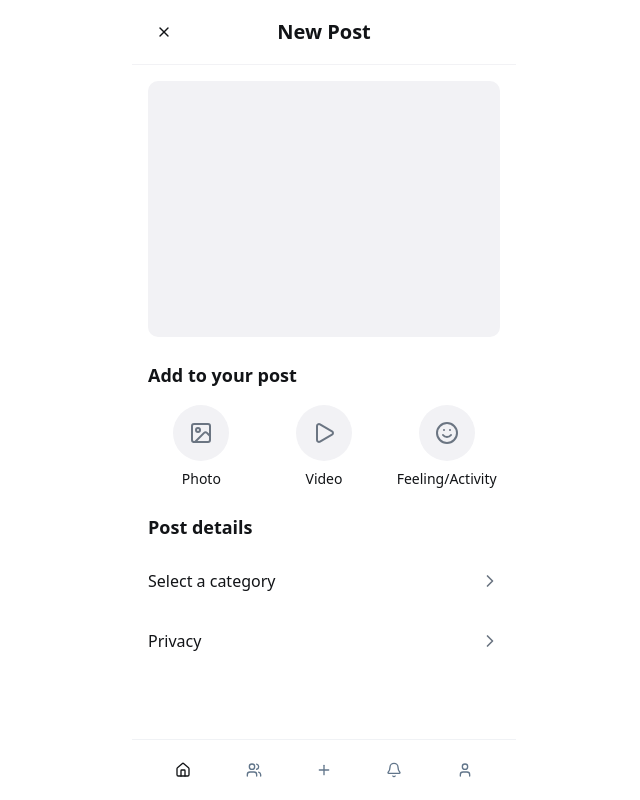
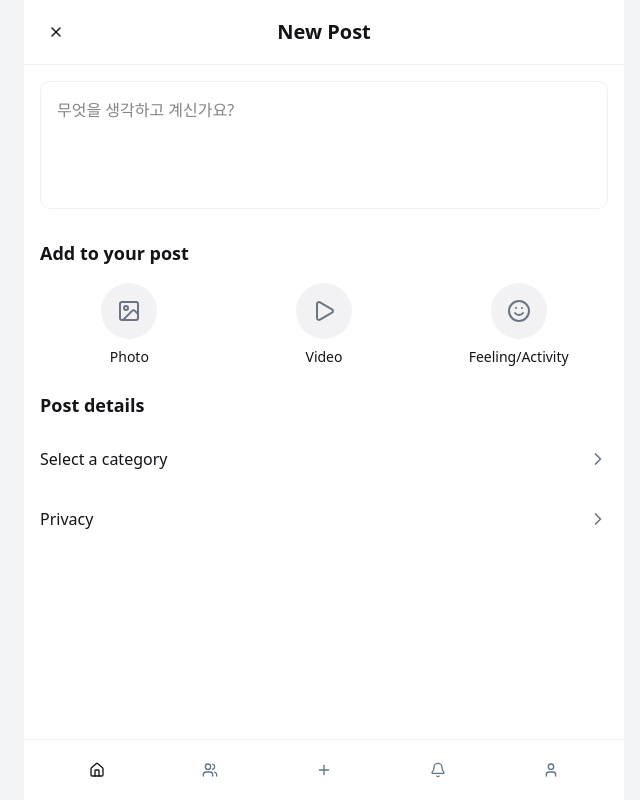
Before and after one commit to jaeha0311/gaeko_community, a Next.js app: page /new in a window 1280 px wide. Shown: the whole page, without its empty margins (316-956 px from the left). Built offline with nearby package versions, Linux system fonts and the light colour scheme.

Commit message:
Enhance post creation page with image upload, YouTube link input, and emoji picker functionality; improve layout and styling for better user experience

```diff
--- a/src/app/new/page.tsx
+++ b/src/app/new/page.tsx
@@ -3,11 +3,31 @@ import { X, ImageIcon, Play, Smile, ChevronRight } from "lucide-react"
 import { Button } from "@/components/ui/button"
 import BottomMenu from "@/components/ui/BottomMenu"
 import { useRouter } from "next/navigation"
-import { useState } from "react"
+import { useState, useRef, useEffect } from "react"
 
 export default function Component() {
     const router = useRouter();
     const [showConfirm, setShowConfirm] = useState(false);
+    const [postContent, setPostContent] = useState("");
+    const [selectedImage, setSelectedImage] = useState<File | null>(null);
+    const [youtubeLink, setYoutubeLink] = useState("");
+    const [selectedEmoji, setSelectedEmoji] = useState("");
+    const [showEmojiPicker, setShowEmojiPicker] = useState(false);
+    const fileInputRef = useRef<HTMLInputElement>(null);
+    const emojiPickerRef = useRef<HTMLDivElement>(null);
+
+    useEffect(() => {
+        const handleClickOutside = (event: MouseEvent) => {
+            if (emojiPickerRef.current && !emojiPickerRef.current.contains(event.target as Node)) {
+                setShowEmojiPicker(false);
+            }
+        };
+
+        document.addEventListener("mousedown", handleClickOutside);
+        return () => {
+            document.removeEventListener("mousedown", handleClickOutside);
+        };
+    }, [emojiPickerRef]);
 
     const handleCancel = () => {
         setShowConfirm(true);
@@ -22,8 +42,38 @@ export default function Component() {
         setShowConfirm(false);
     };
 
+    const handleImageUpload = () => {
+        fileInputRef.current?.click();
+    };
+
+    const handleFileSelect = (event: React.ChangeEvent<HTMLInputElement>) => {
+        const file = event.target.files?.[0];
+        if (file) {
+            setSelectedImage(file);
+        }
+    };
+
+    const handleYoutubeLink = () => {
+        const link = prompt("YouTube 링크를 입력하세요:");
+        if (link) {
+            setYoutubeLink(link);
+        }
+    };
+
+    const handleEmojiSelect = () => {
+        setShowEmojiPicker(!showEmojiPicker);
+    };
+
+    const emojis = ["😊", "😍", "🎉", "🔥", "💪", "🌟", "❤️", "👍", "🎯", "✨"];
+
+    const handleEmojiClick = (emoji: string) => {
+        setSelectedEmoji(emoji);
+        setShowEmojiPicker(false);
+    };
+
     return (
-        <div className="bg-[#ffffff] min-h-screen max-w-sm mx-auto flex flex-col">
+        <div className="min-h-screen bg-gray-100">
+            <div className="max-w-[600px] mx-auto bg-[#ffffff] min-h-screen flex flex-col">
                 {/* Header */}
                 <div className="flex items-center justify-between p-4 border-b border-[#f2f2f5]">
                     <Button variant="ghost" size="icon" className="p-0 h-8 w-8" onClick={handleCancel}>
@@ -35,34 +85,121 @@ export default function Component() {
 
                 {/* Content Area */}
                 <div className="flex-1 p-4 space-y-6">
-                {/* Placeholder Content Area */}
-                <div className="bg-[#f2f2f5] rounded-lg h-64 w-full"></div>
+                    {/* Text Input Area */}
+                    <div className="space-y-4">
+                        <textarea
+                            value={postContent}
+                            onChange={(e) => setPostContent(e.target.value)}
+                            placeholder="무엇을 생각하고 계신가요?"
+                            className="w-full h-32 p-4 border border-[#f2f2f5] rounded-lg resize-none focus:outline-none focus:ring-2 focus:ring-blue-500"
+                        />
+
+                        {/* Selected Content Display */}
+                        {selectedImage && (
+                            <div className="relative">
+                                <img
+                                    src={URL.createObjectURL(selectedImage)}
+                                    alt="Selected"
+                                    className="w-full h-32 object-cover rounded-lg"
+                                />
+                                <Button
+                                    variant="ghost"
+                                    size="icon"
+                                    className="absolute top-2 right-2 bg-white rounded-full"
+                                    onClick={() => setSelectedImage(null)}
+                                >
+                                    <X className="h-4 w-4" />
+                                </Button>
+                            </div>
+                        )}
+
+                        {youtubeLink && (
+                            <div className="p-3 bg-gray-50 rounded-lg">
+                                <p className="text-sm text-gray-600">YouTube 링크: {youtubeLink}</p>
+                                <Button
+                                    variant="ghost"
+                                    size="sm"
+                                    onClick={() => setYoutubeLink("")}
+                                    className="text-red-500 text-xs"
+                                >
+                                    제거
+                                </Button>
+                            </div>
+                        )}
+
+                        {selectedEmoji && (
+                            <div className="flex items-center gap-2">
+                                <span className="text-2xl">{selectedEmoji}</span>
+                                <Button
+                                    variant="ghost"
+                                    size="sm"
+                                    onClick={() => setSelectedEmoji("")}
+                                    className="text-red-500 text-xs"
+                                >
+                                    제거
+                                </Button>
+                            </div>
+                        )}
+                    </div>
 
                     {/* Add to your post */}
                     <div className="space-y-4">
                         <h2 className="text-lg font-semibold text-[#121417]">Add to your post</h2>
 
-                    <div className="flex justify-between gap-4">
+                        <div className="flex justify-between gap-4 relative">
                             <div className="flex flex-col items-center flex-1">
-                            <div className="bg-[#f2f2f5] rounded-full p-4 mb-2">
+                                <button
+                                    onClick={handleImageUpload}
+                                    className="bg-[#f2f2f5] rounded-full p-4 mb-2 hover:bg-gray-200 transition-colors"
+                                >
                                     <ImageIcon className="h-6 w-6 text-[#6b7582]" />
-                            </div>
+                                </button>
                                 <span className="text-sm text-[#121417]">Photo</span>
+                                <input
+                                    ref={fileInputRef}
+                                    type="file"
+                                    accept="image/*"
+                                    onChange={handleFileSelect}
+                                    className="hidden"
+                                />
                             </div>
 
                             <div className="flex flex-col items-center flex-1">
-                            <div className="bg-[#f2f2f5] rounded-full p-4 mb-2">
+                                <button
+                                    onClick={handleYoutubeLink}
+                                    className="bg-[#f2f2f5] rounded-full p-4 mb-2 hover:bg-gray-200 transition-colors"
+                                >
                                     <Play className="h-6 w-6 text-[#6b7582]" />
-                            </div>
+                                </button>
                                 <span className="text-sm text-[#121417]">Video</span>
                             </div>
 
                             <div className="flex flex-col items-center flex-1">
-                            <div className="bg-[#f2f2f5] rounded-full p-4 mb-2">
+                                <button
+                                    onClick={handleEmojiSelect}
+                                    className="bg-[#f2f2f5] rounded-full p-4 mb-2 hover:bg-gray-200 transition-colors"
+                                >
                                     <Smile className="h-6 w-6 text-[#6b7582]" />
-                            </div>
+                                </button>
                                 <span className="text-sm text-[#121417]">Feeling/Activity</span>
                             </div>
+
+                            {/* Emoji Picker */}
+                            {showEmojiPicker && (
+                                <div ref={emojiPickerRef} className="absolute bottom-full right-0 -translate-y-2 bg-white border border-gray-200 rounded-lg p-2 shadow-lg z-10 w-1/2">
+                                    <div className="grid grid-cols-5 gap-2">
+                                        {emojis.map((emoji, index) => (
+                                            <button
+                                                key={index}
+                                                onClick={() => handleEmojiClick(emoji)}
+                                                className="w-10 h-10 flex items-center justify-center text-2xl hover:bg-gray-100 rounded-lg"
+                                            >
+                                                {emoji}
+                                            </button>
+                                        ))}
+                                    </div>
+                                </div>
+                            )}
                         </div>
                     </div>
 
@@ -119,5 +256,6 @@ export default function Component() {
                     </div>
                 )}
             </div>
+        </div>
     )
 }
--- a/src/components/ui/BottomMenu.tsx
+++ b/src/components/ui/BottomMenu.tsx
@@ -6,7 +6,7 @@ import { useRouter } from "next/navigation"
 export default function BottomMenu() {
   const router = useRouter();
   return (
-    <div className="fixed bottom-0 left-1/2 transform -translate-x-1/2 w-full max-w-sm bg-[#ffffff] border-t border-[#f0f2f5]">
+    <div className="fixed bottom-0 left-1/2 transform -translate-x-1/2 w-full max-w-[600px] bg-[#ffffff] border-t border-[#f0f2f5]">
       <div className="flex items-center justify-around py-3 px-4">
         <Button variant="ghost" size="icon" className="text-[#121417]">
           <Home className="h-6 w-6" />
--- a/src/components/ui/home.tsx
+++ b/src/components/ui/home.tsx
@@ -5,7 +5,8 @@ import BottomMenu from "./BottomMenu"
 
 export default function Component() {
   return (
-    <div className="max-w-sm mx-auto bg-[#ffffff] min-h-screen flex flex-col">
+    <div className="min-h-screen bg-gray-100">
+      <div className="max-w-[600px] mx-auto bg-[#ffffff] min-h-screen flex flex-col">
         {/* Sticky Header */}
         <header className="sticky top-0 z-50 flex items-center justify-between p-4 bg-[#ffffff] border-b border-[#f0f2f5] shadow-sm">
           <Button variant="ghost" size="icon" className="text-[#121417]">
@@ -187,5 +188,6 @@ export default function Component() {
         {/* Bottom Navigation */}
         <BottomMenu />
       </div>
+    </div>
   )
 }
```
Lines whose indentation alone changed are shown as unchanged.
